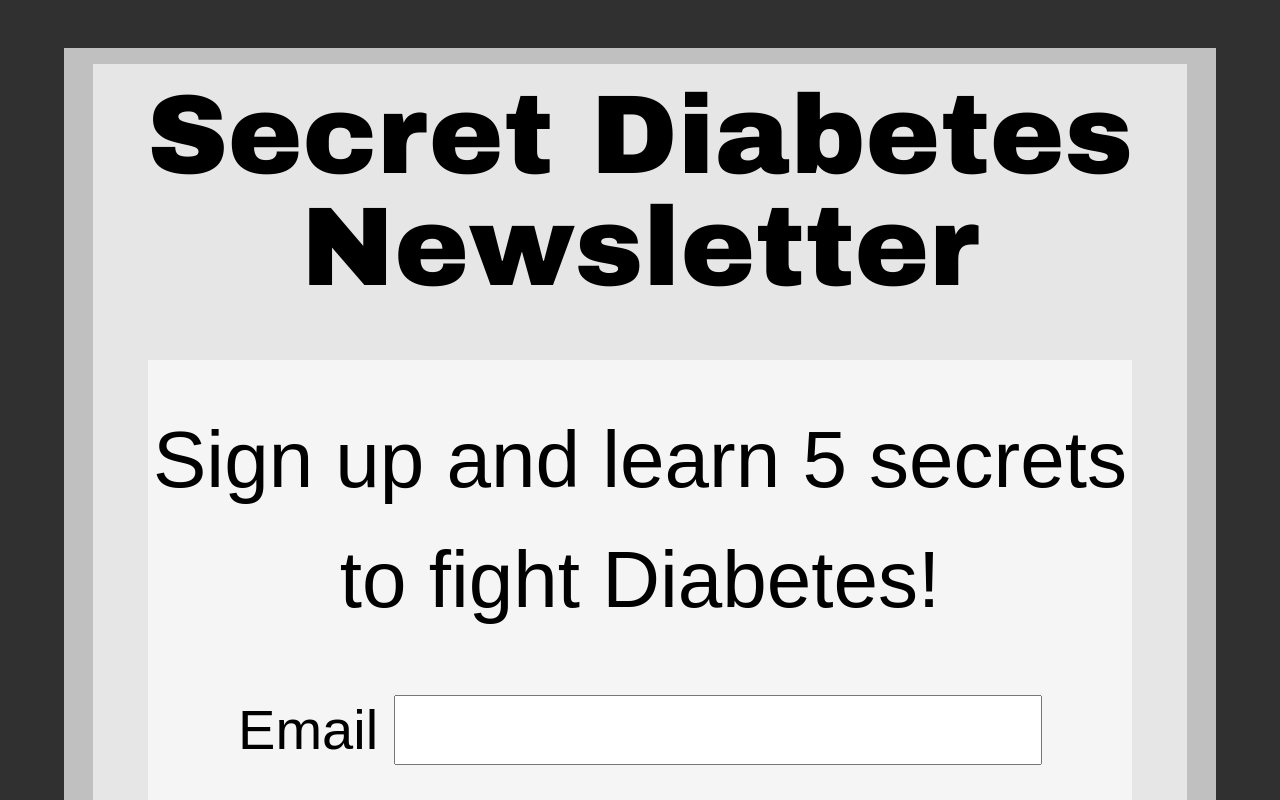
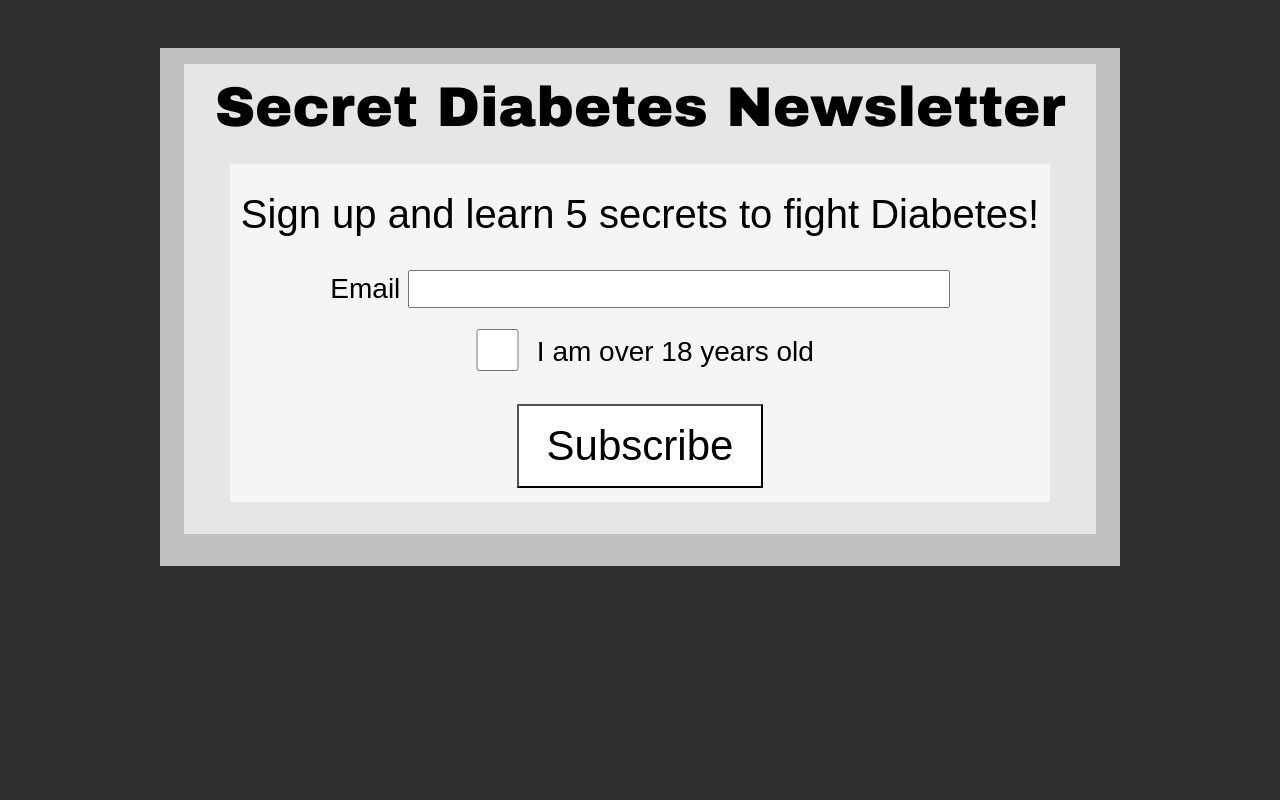
Before and after one commit to ITMD-362-S23-kszczech/lab3, a plain HTML site: page index.html in a window 1280 px wide. Shown: the top 800 px of the page. Drawn offline with nearby package versions, Linux system fonts and the light colour scheme.

Commit message:
Added desktop CSS

```diff
--- a/css/screen.css
+++ b/css/screen.css
@@ -75,3 +75,22 @@ input {
     background-color:#FFFFFF;
     font-size:2em;
 }
+
+@media screen and (min-width:1000px){
+    main{
+        width:75%;
+    }
+    h1 {
+        font-size:3.5em;
+    }
+    p {
+        font-size:2.5em;
+    }
+    ol {
+        font-size:1.75em;
+    }
+    #submit {
+        width:30%;
+        font-size:1.5em;
+    }
+}
```
